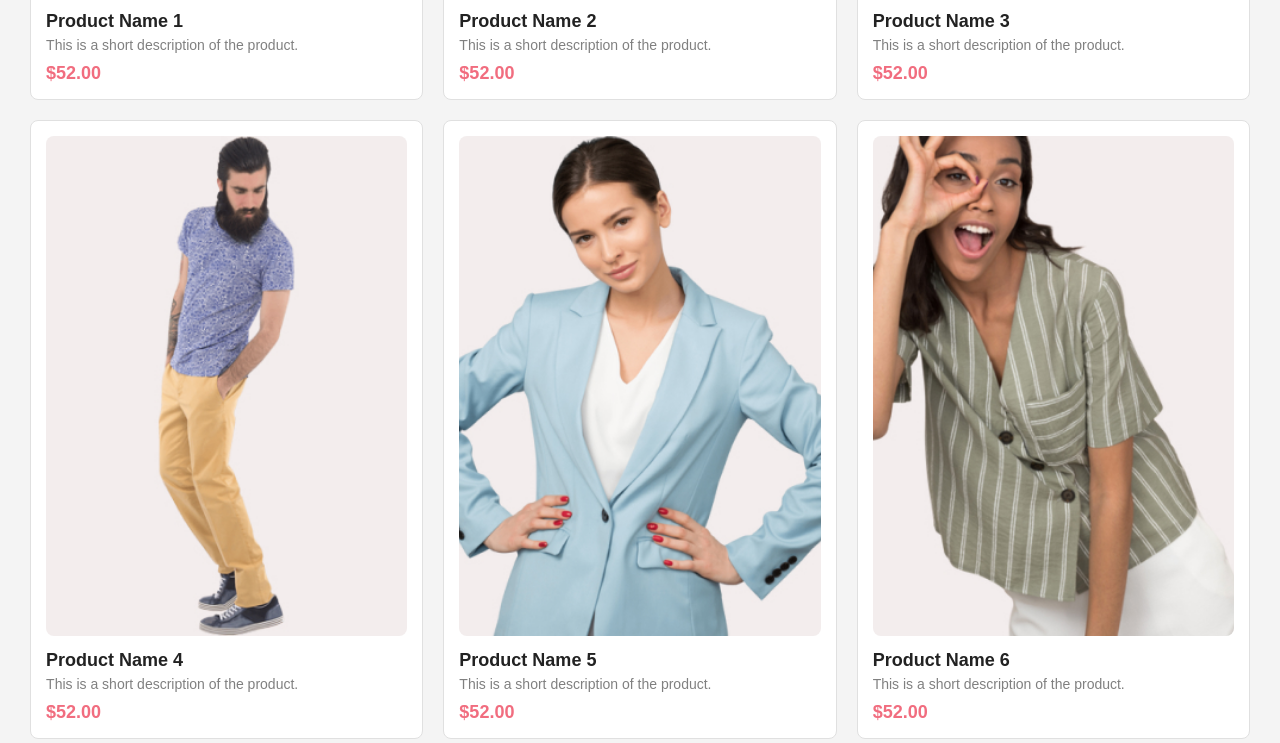
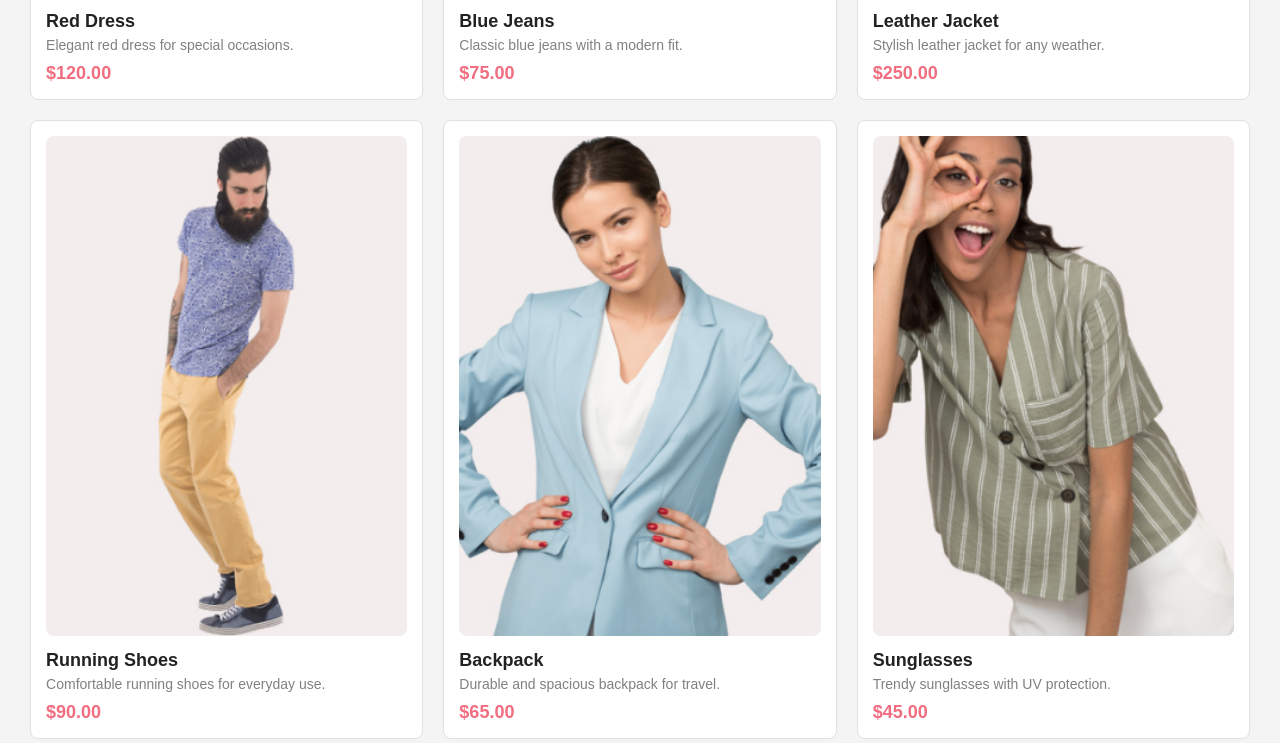
Before and after one commit to CandyPopsWorld/Web_Lb5-6, a plain HTML site: page index.html in a window 1280 px wide. Shown: the part 2016-2759 px from the top of the page. Drawn offline with Linux system fonts and the light colour scheme.

Commit message:
Add display products on page

```diff
--- a/index.html
+++ b/index.html
@@ -81,50 +81,7 @@
         <h2 class="section-title">FEATURED ITEMS</h2>
         <p class="section-subtitle">Shop for items based on what we featured in this week.</p>
 
-        <div class="items-grid">
-            <!-- Карточка товара -->
-            <div class="item-card">
-                <img src="images/item1.jpg" alt="Item 1">
-                <h3 class="item-title">Product Name 1</h3>
-                <p class="item-description">This is a short description of the product.</p>
-                <p class="item-price">$52.00</p>
-            </div>
-
-            <div class="item-card">
-                <img src="images/item2.jpg" alt="Item 2">
-                <h3 class="item-title">Product Name 2</h3>
-                <p class="item-description">This is a short description of the product.</p>
-                <p class="item-price">$52.00</p>
-            </div>
-
-            <div class="item-card">
-                <img src="images/item3.jpg" alt="Item 3">
-                <h3 class="item-title">Product Name 3</h3>
-                <p class="item-description">This is a short description of the product.</p>
-                <p class="item-price">$52.00</p>
-            </div>
-
-            <div class="item-card">
-                <img src="images/item4.jpg" alt="Item 4">
-                <h3 class="item-title">Product Name 4</h3>
-                <p class="item-description">This is a short description of the product.</p>
-                <p class="item-price">$52.00</p>
-            </div>
-
-            <div class="item-card">
-                <img src="images/item5.jpg" alt="Item 5">
-                <h3 class="item-title">Product Name 5</h3>
-                <p class="item-description">This is a short description of the product.</p>
-                <p class="item-price">$52.00</p>
-            </div>
-
-            <div class="item-card">
-                <img src="images/item6.jpg" alt="Item 6">
-                <h3 class="item-title">Product Name 6</h3>
-                <p class="item-description">This is a short description of the product.</p>
-                <p class="item-price">$52.00</p>
-            </div>
-        </div>
+        <div class="items-grid"></div>
     </section>
 
     <section class="browse-section">
--- a/script.js
+++ b/script.js
@@ -38,31 +38,64 @@ const products = [
     {
         name: "Red Dress",
         price: 120.00,
-        description: "Elegant red dress for special occasions."
+        description: "Elegant red dress for special occasions.",
+        image: "images/item1.jpg"
     },
     {
         name: "Blue Jeans",
         price: 75.00,
-        description: "Classic blue jeans with a modern fit."
+        description: "Classic blue jeans with a modern fit.",
+        image: "images/item2.jpg"
     },
     {
         name: "Leather Jacket",
         price: 250.00,
-        description: "Stylish leather jacket for any weather."
+        description: "Stylish leather jacket for any weather.",
+        image: "images/item3.jpg"
     },
     {
         name: "Running Shoes",
         price: 90.00,
-        description: "Comfortable running shoes for everyday use."
+        description: "Comfortable running shoes for everyday use.",
+        image: "images/item4.jpg"
     },
     {
         name: "Backpack",
         price: 65.00,
-        description: "Durable and spacious backpack for travel."
+        description: "Durable and spacious backpack for travel.",
+        image: "images/item5.jpg"
     },
     {
         name: "Sunglasses",
         price: 45.00,
-        description: "Trendy sunglasses with UV protection."
+        description: "Trendy sunglasses with UV protection.",
+        image: "images/item6.jpg"
     }
 ];
+
+
+// Функция для создания разметки одного товара
+function createProductMarkup(product) {
+    return `
+        <div class="item-card">
+            <img src="${product.image}" alt="${product.name}">
+            <h3 class="item-title">${product.name}</h3>
+            <p class="item-description">${product.description}</p>
+            <p class="item-price">$${product.price.toFixed(2)}</p>
+        </div>
+    `;
+}
+
+// Функция для отображения всех товаров в контейнере
+function renderProductsList() {
+    const container = document.querySelector(".goods-list .items-grid");
+    if (!container) return;
+
+    const productsMarkup = products.map(createProductMarkup).join("");
+
+    container.innerHTML = productsMarkup;
+}
+
+document.addEventListener("DOMContentLoaded", () => {
+    renderProductsList();
+});
```
Also changed, not shown: catalog.html (+1 -44 lines).
